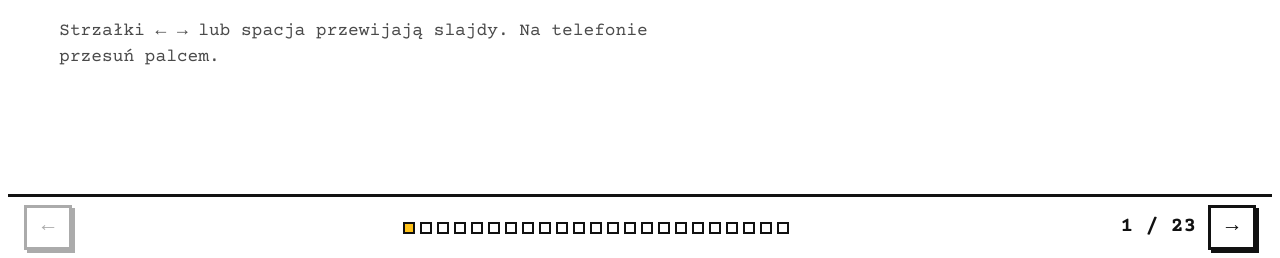
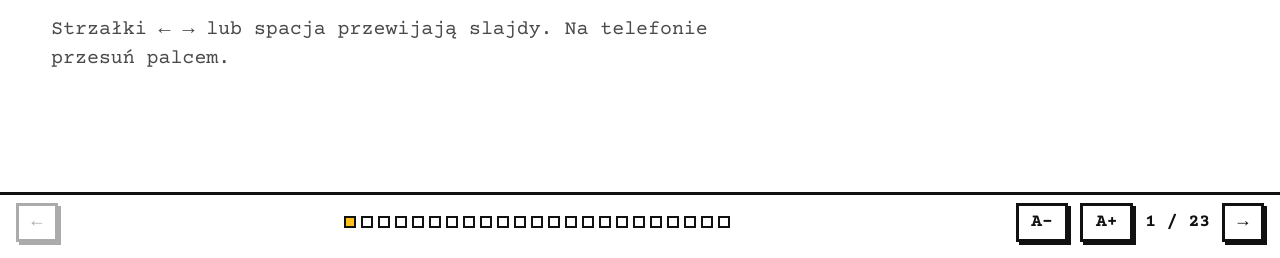
Before and after one commit to michau-zieba/Podstawy-Metodologii-i-Statystyki, a plain HTML site: page zajecia1.html in a window 1280 px wide. Shown: the part 550-808 px from the top of the page. Drawn offline with nearby package versions, Linux system fonts and the light colour scheme.

Commit message:
Add files via upload

```diff
--- a/zajecia1.html
+++ b/zajecia1.html
@@ -25,18 +25,20 @@
   --f-hand:"Caveat Brush","Comic Sans MS","Segoe Print",cursive;
 }
 html,body{height:100%}
-body{background:var(--paper);color:var(--ink);font-family:var(--f-body);font-size:clamp(15px,1.25vw + 6px,21px);line-height:1.45;overflow:hidden}
+body{margin:0}
+*,*::before,*::after{box-sizing:border-box}
+body{background:var(--paper);color:var(--ink);font-family:var(--f-body);font-size:calc(clamp(16px,1.05vw + 10px,34px) * var(--fs,1));line-height:1.45;overflow:hidden}
 .deck{position:relative;height:100%;display:flex;flex-direction:column}
-.stage{position:relative;flex:1;min-height:0}
+.stage{position:relative;flex:1;min-height:0;overflow:hidden}
 .slide{position:absolute;inset:0;overflow-y:auto;overflow-x:hidden;padding-block:clamp(16px,3.5vh,44px) 24px;
   padding-left:max(16px,env(safe-area-inset-left,0px),4vw);padding-right:max(16px,env(safe-area-inset-right,0px),4vw);
   opacity:0;visibility:hidden;transform:translateX(24px);transition:opacity .35s ease,transform .35s ease,visibility 0s linear .35s}
 .slide.on{opacity:1;visibility:visible;transform:none;transition:opacity .35s ease,transform .35s ease}
 .slide.back{transform:translateX(-24px)}
-.inner{max-width:1180px;margin:0 auto;display:flex;flex-direction:column;gap:clamp(14px,2.2vh,26px)}
+.inner{max-width:min(100%,calc(1560px * var(--fs,1)));margin:0 auto;display:flex;flex-direction:column;gap:clamp(14px,2.2vh,26px)}
 h1,h2{font-family:var(--f-display);font-weight:400;line-height:1.02;margin:0;text-wrap:balance;letter-spacing:.005em}
-h1{font-size:clamp(40px,6.4vw,92px)}
-h2{font-size:clamp(30px,4.6vw,66px)}
+h1{font-size:calc(clamp(40px,6.6vw,124px) * var(--fs,1))}
+h2{font-size:calc(clamp(30px,4.6vw,88px) * var(--fs,1))}
 h3{font-family:var(--f-body);font-weight:700;font-size:1.05em;margin:0}
 p{margin:0;max-width:62ch}
 .red{color:var(--red);font-weight:700}
@@ -46,6 +48,8 @@ b,strong{font-weight:700}
 .ill{max-width:100%;height:auto;display:block;margin:0 auto}
 .shot{max-width:100%;height:auto;display:block;border:3px solid var(--ink);box-shadow:6px 6px 0 var(--ink)}
 .shotwrap{overflow-x:auto}
+.shotwrap img.ill{max-height:calc(100vh - 330px);width:auto}
+.side-ill{max-height:calc(100vh - 200px);width:auto}
 ul.dots{margin:0;padding:0;list-style:none;display:flex;flex-direction:column;gap:.7em}
 ul.dots li{padding-left:1.2em;position:relative;max-width:64ch}
 ul.dots li::before{content:"•";position:absolute;left:0}
@@ -147,7 +151,7 @@ table.ft tr.in td.f{color:var(--green)}
 .hint{font-size:.85em;color:var(--ink-soft)}
 
 /* recode practice (Jamovi look-alike) */
-.rk{display:grid;grid-template-columns:minmax(0,240px) minmax(0,1fr);gap:clamp(16px,3vw,40px);align-items:start}
+.rk{display:grid;grid-template-columns:max-content minmax(0,1fr);gap:clamp(16px,3vw,40px);align-items:start}
 .rk > *{min-width:0}
 .rk-panel{display:flex;flex-direction:column;gap:14px}
 .jgrid-wrap{border:3px solid var(--ink);box-shadow:6px 6px 0 var(--ink);overflow-x:auto}
@@ -211,7 +215,7 @@ table.ft tr.in td.f{color:var(--green)}
 @media (max-width:760px){.fk{grid-template-columns:minmax(0,1fr)}}
 
 /* nav */
-.bar{display:flex;align-items:center;gap:12px;padding-block:8px calc(8px + env(safe-area-inset-bottom,0px));padding-left:max(16px,env(safe-area-inset-left,0px));padding-right:max(16px,env(safe-area-inset-right,0px));border-top:3px solid var(--ink);background:var(--paper)}
+.bar{font-size:18px;display:flex;align-items:center;gap:12px;padding-block:8px calc(8px + env(safe-area-inset-bottom,0px));padding-left:max(16px,env(safe-area-inset-left,0px));padding-right:max(16px,env(safe-area-inset-right,0px));border-top:3px solid var(--ink);background:var(--paper)}
 .bar .btn{padding:.2em .7em;box-shadow:3px 3px 0 var(--ink)}
 .bar .btn[disabled]{opacity:.35;cursor:default}
 .navdots{display:flex;gap:5px;flex:1;min-width:0;overflow:hidden;justify-content:center;flex-wrap:wrap}
@@ -605,6 +609,7 @@ table.ft tr.in td.f{color:var(--green)}
 <nav class="bar" aria-label="Nawigacja slajdów">
  <button class="btn" type="button" id="prev" aria-label="Poprzedni slajd">←</button>
  <div class="navdots" id="navdots"></div>
+ <button class="btn" type="button" id="fsDown" aria-label="Mniejsza czcionka">A−</button><button class="btn" type="button" id="fsUp" aria-label="Większa czcionka">A+</button>
  <span class="count" id="count"></span>
  <button class="btn" type="button" id="next" aria-label="Następny slajd">→</button>
 </nav>
@@ -618,6 +623,17 @@ const store={get(k){try{return localStorage.getItem(k)}catch(e){return null}},se
 const dots=$('#navdots');
 slides.forEach((s,i)=>{const b=document.createElement('button');b.className='navdot';b.type='button';b.title=(i+1)+'. '+s.dataset.title;b.setAttribute('aria-label',b.title);b.onclick=()=>go(i);dots.appendChild(b)});
 const seen=new Set();
+/* fit: shrink a slide that is taller than the screen, so nothing hides below the fold */
+function fit(s){const inner=s.querySelector('.inner');if(!inner)return;inner.style.zoom='';
+  if(document.documentElement.classList.contains('static'))return;
+  const cs=getComputedStyle(s);const avail=s.clientHeight-parseFloat(cs.paddingTop)-parseFloat(cs.paddingBottom);
+  const h=inner.scrollHeight; if(h>avail+2 && window.innerWidth>760){inner.style.zoom=Math.max(.72,avail/h)}}
+let fs=1;try{fs=parseFloat(localStorage.getItem('jamovi1-fs'))||1}catch(e){}
+function setFs(v){fs=Math.min(1.5,Math.max(.7,Math.round(v*100)/100));document.documentElement.style.setProperty('--fs',fs);try{localStorage.setItem('jamovi1-fs',fs)}catch(e){};fit(slides[cur])}
+setFs(fs);
+$('#fsUp').onclick=()=>setFs(fs+.1);$('#fsDown').onclick=()=>setFs(fs-.1);
+let rt;window.addEventListener('resize',()=>{clearTimeout(rt);rt=setTimeout(()=>fit(slides[cur]),120)});
+document.fonts&&document.fonts.ready.then(()=>fit(slides[cur]));
 function go(i,fromHash){
   i=Math.max(0,Math.min(N-1,i)); const dir=i<cur;
   slides.forEach((s,k)=>{s.classList.toggle('on',k===i);s.classList.toggle('back',k!==i&&k<i)});
@@ -626,7 +642,7 @@ function go(i,fromHash){
   $('#count').textContent=(i+1)+' / '+N;
   $('#progress').style.width=((i+1)/N*100)+'%';
   $('#prev').disabled=i===0; $('#next').disabled=i===N-1;
-  slides[i].scrollTop=0;
+  slides[i].scrollTop=0; fit(slides[i]);
   if(!fromHash){const h='#s'+(i+1); if(location.hash!==h){try{history.replaceState(null,'',h)}catch(e){location.hash=h}}}
 }
 function fromHash(){const m=/^#s(\d+)$/.exec(location.hash); return m?parseInt(m[1],10)-1:0}
```
